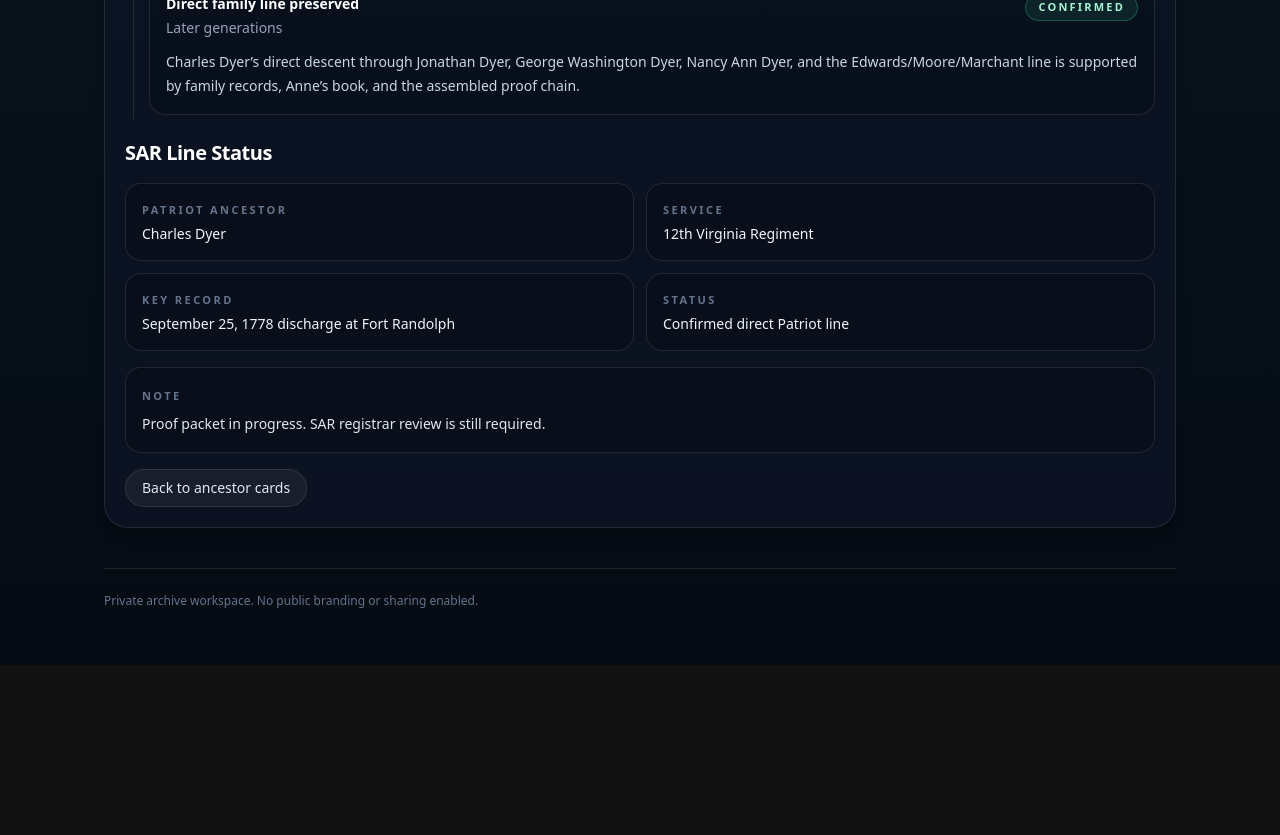
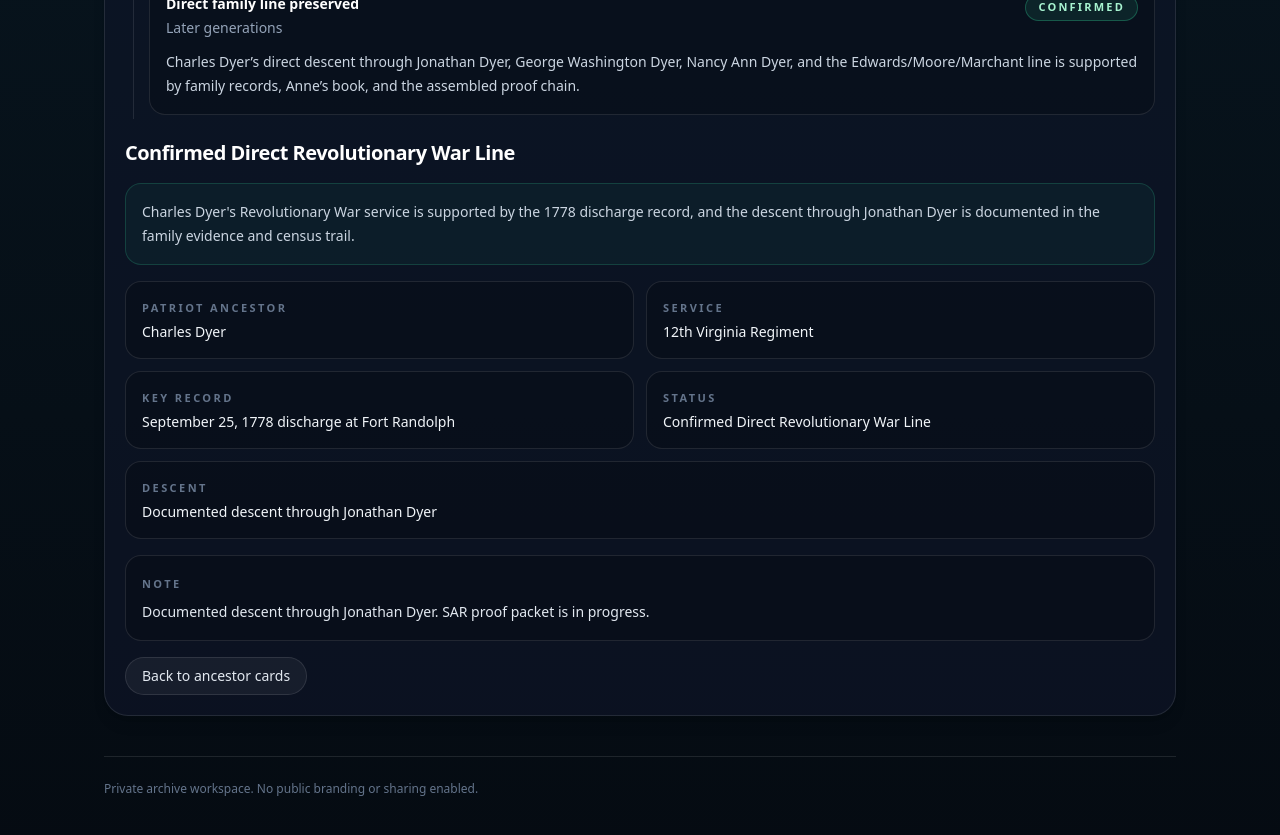
Before and after one commit to aaronmarchant96-max/family-archive, a Next.js app: page /ancestors/charles-dyer in a window 1280 px wide. Shown: the part 1100-1935 px from the top of the page. Before the commit the page ends 1765 px from the top, so only its background shows below. Built offline with nearby package versions, Linux system fonts and the light colour scheme.

Commit message:
Clarify Charles Dyer lineage wording

```diff
--- a/app/ancestors/[id]/page.tsx
+++ b/app/ancestors/[id]/page.tsx
@@ -12,6 +12,7 @@ export function generateStaticParams() {
 
 export default function AncestorPreviewPage({ params }: { params: { id: string } }) {
   const person = people.find((entry) => entry.id === params.id);
+  const isCharlesDyer = person?.id === "charles-dyer";
 
   if (!person) {
     return (
@@ -67,7 +68,15 @@ export default function AncestorPreviewPage({ params }: { params: { id: string }
 
       {person.sarLineStatus ? (
         <section className="space-y-4 pt-2">
-          <div className="archive-section__title">SAR Line Status</div>
+          <div className="archive-section__title">
+            {isCharlesDyer ? "Confirmed Direct Revolutionary War Line" : "SAR Line Status"}
+          </div>
+          {isCharlesDyer ? (
+            <div className="rounded-2xl border border-emerald-400/20 bg-emerald-400/5 p-4 text-sm leading-6 text-slate-300">
+              Charles Dyer&apos;s Revolutionary War service is supported by the 1778 discharge record, and the descent
+              through Jonathan Dyer is documented in the family evidence and census trail.
+            </div>
+          ) : null}
           <div className="grid gap-3 md:grid-cols-2">
             <div className="rounded-2xl border border-white/10 bg-black/20 p-4 text-sm text-slate-300">
               <div className="text-[11px] font-semibold uppercase tracking-[0.22em] text-slate-500">Patriot ancestor</div>
@@ -85,6 +94,12 @@ export default function AncestorPreviewPage({ params }: { params: { id: string }
               <div className="text-[11px] font-semibold uppercase tracking-[0.22em] text-slate-500">Status</div>
               <div className="mt-1 text-slate-100">{person.sarLineStatus.status}</div>
             </div>
+            {isCharlesDyer ? (
+              <div className="rounded-2xl border border-white/10 bg-black/20 p-4 text-sm text-slate-300 md:col-span-2">
+                <div className="text-[11px] font-semibold uppercase tracking-[0.22em] text-slate-500">Descent</div>
+                <div className="mt-1 text-slate-100">Documented descent through Jonathan Dyer</div>
+              </div>
+            ) : null}
           </div>
           <div className="rounded-2xl border border-white/10 bg-black/20 p-4 text-sm leading-6 text-slate-300">
             <div className="text-[11px] font-semibold uppercase tracking-[0.22em] text-slate-500">Note</div>
--- a/data/people.json
+++ b/data/people.json
@@ -37,8 +37,8 @@
       "patriotAncestor": "Charles Dyer",
       "service": "12th Virginia Regiment",
       "keyRecord": "September 25, 1778 discharge at Fort Randolph",
-      "status": "Confirmed direct Patriot line",
-      "note": "Proof packet in progress. SAR registrar review is still required."
+      "status": "Confirmed Direct Revolutionary War Line",
+      "note": "Documented descent through Jonathan Dyer. SAR proof packet is in progress."
     }
   },
   {
--- a/jest.config.cjs
+++ b/jest.config.cjs
@@ -2,6 +2,7 @@ module.exports = {
   preset: 'ts-jest',
   testEnvironment: 'node',
   testMatch: ['**/__tests__/**/*.test.ts'],
+  modulePathIgnorePatterns: ['<rootDir>/.next/', '<rootDir>/node_modules/'],
   moduleFileExtensions: ['ts', 'tsx', 'js', 'jsx', 'json'],
   clearMocks: true
 };
```
Also changed, not shown: 1 other file (tests, documents, lock files or other folders).
